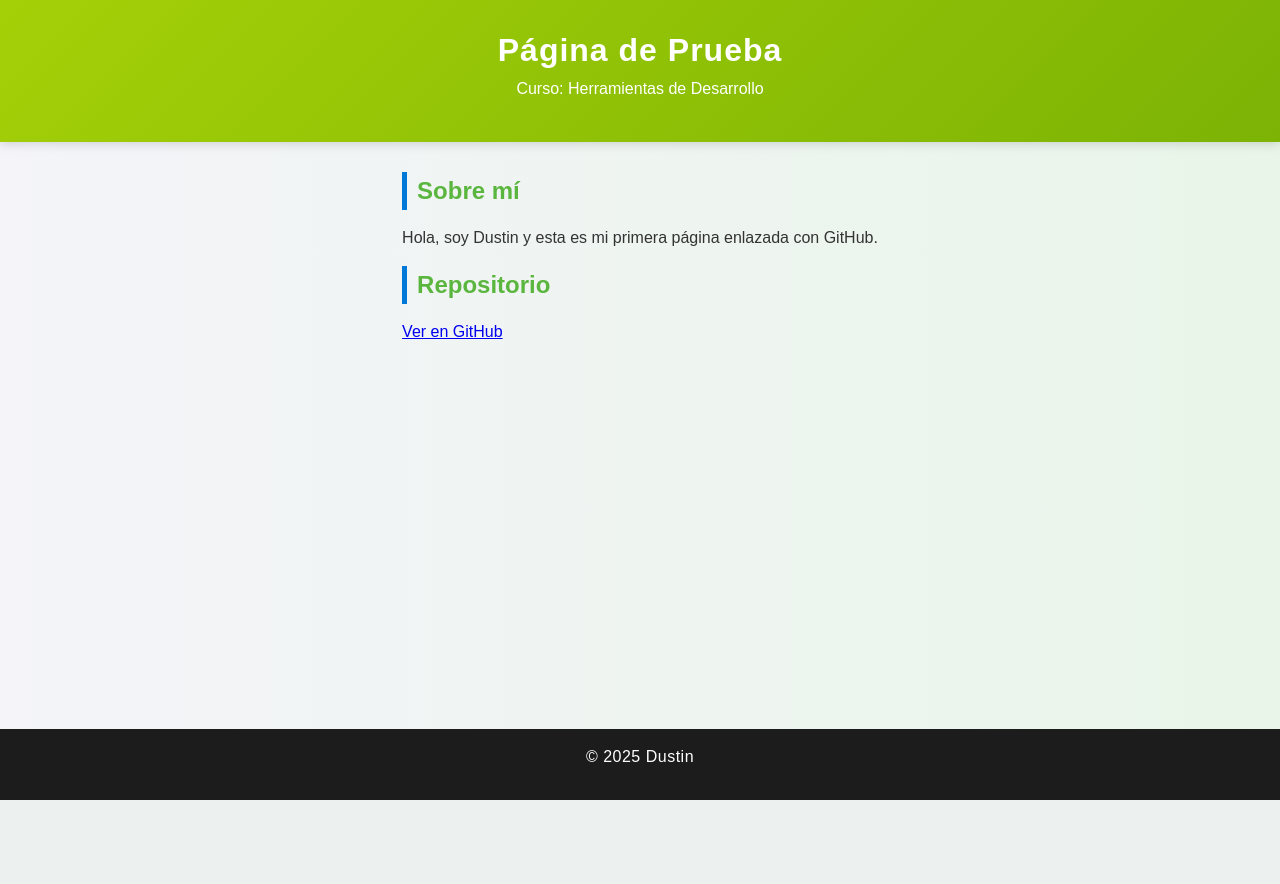
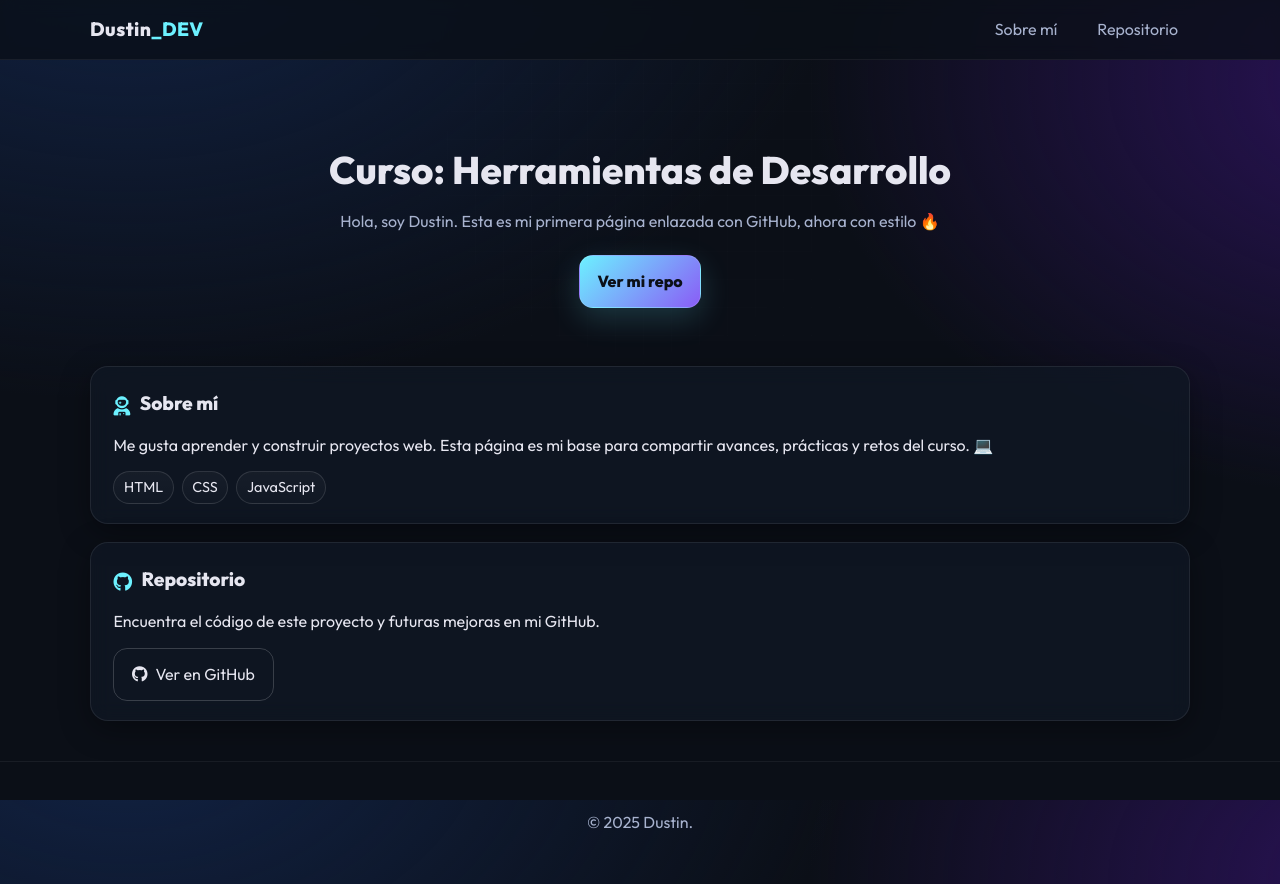
Before and after one commit to Dustin200309/pro, a PHP site: page / in a window 1280 px wide. Before the commit the page ends 800 px from the top, so only its background shows below. Run offline with PHP 8.4, Linux system fonts and the light colour scheme.

Commit message:
Mejoras en index.html y style.css: diseño gamer y botón volver arriba

```diff
--- a/index.html
+++ b/index.html
@@ -1,30 +1,90 @@
 <!DOCTYPE html>
 <html lang="es">
 <head>
-  <meta charset="UTF-8">
-  <title>Mi Página de Prueba</title>
-  <link rel="stylesheet" href="style.css">
+  <meta charset="UTF-8" />
+  <meta name="viewport" content="width=device-width, initial-scale=1" />
+  <meta name="description" content="Página personal de Dustin con enlace a su repositorio en GitHub." />
+  <title>Mi Página de Prueba — Dustin</title>
+
+  <!-- Fuente e iconos -->
+  <link rel="preconnect" href="https://fonts.gstatic.com" crossorigin>
+  <link href="https://fonts.googleapis.com/css2?family=Outfit:wght@300;400;600;800&display=swap" rel="stylesheet">
+  <link rel="stylesheet" href="https://cdnjs.cloudflare.com/ajax/libs/font-awesome/6.5.0/css/all.min.css">
+
+  <link rel="icon" href="favicon.ico" type="image/x-icon">
+  <link rel="stylesheet" href="style.css" />
 </head>
 <body>
-  <header>
-    <h1>Página de Prueba </h1>
-    <p>Curso: Herramientas de Desarrollo</p>
+  <div class="bg-grid" aria-hidden="true"></div>
+  <header class="site-header">
+    <div class="container header-inner">
+      <h1 class="logo">Dustin<span>_DEV</span></h1>
+      <nav aria-label="principal">
+        <ul class="nav">
+          <li><a href="#sobre-mi">Sobre mí</a></li>
+          <li><a href="#repositorio">Repositorio</a></li>
+        </ul>
+      </nav>
+    </div>
   </header>
 
-  <main>
-    <section>
-      <h2>Sobre mí</h2>
-      <p>Hola, soy Dustin y esta es mi primera página enlazada con GitHub.</p>
+  <section class="hero">
+    <div class="container hero-inner">
+      <h2>Curso: Herramientas de Desarrollo</h2>
+      <p>Hola, soy Dustin. Esta es mi primera página enlazada con GitHub, ahora con estilo 🔥</p>
+      <a class="btn btn-primary" href="#repositorio">Ver mi repo</a>
+    </div>
+  </section>
+
+  <main class="container">
+    <section id="sobre-mi" class="card">
+      <div class="card-header">
+        <i class="fa-solid fa-user-astronaut"></i>
+        <h3>Sobre mí</h3>
+      </div>
+      <p>
+        Me gusta aprender y construir proyectos web. Esta página es mi base para compartir
+        avances, prácticas y retos del curso. 💻
+      </p>
+      <ul class="tags" aria-label="Tecnologías de interés">
+        <li>HTML</li><li>CSS</li><li>JavaScript</li>
+      </ul>
     </section>
 
-    <section>
-      <h2>Repositorio</h2>
-      <a href="https://github.com/Dustin200309/pro" target="_blank">Ver en GitHub</a>
+    <section id="repositorio" class="card">
+      <div class="card-header">
+        <i class="fa-brands fa-github"></i>
+        <h3>Repositorio</h3>
+      </div>
+      <p>Encuentra el código de este proyecto y futuras mejoras en mi GitHub.</p>
+      <a class="btn btn-ghost"
+         href="https://github.com/Dustin200309/pro"
+         target="_blank" rel="noopener noreferrer" aria-label="Abrir repositorio en una pestaña nueva">
+        <i class="fa-brands fa-github"></i> Ver en GitHub
+      </a>
     </section>
   </main>
 
-  <footer>
-    <p>&copy; 2025 Dustin</p>
+  <footer class="site-footer">
+    <div class="container">
+      <p>&copy; 2025 Dustin.</p>
+    </div>
   </footer>
+
+  <!-- Botón volver arriba -->
+  <button class="to-top" aria-label="Volver arriba">
+    <i class="fa-solid fa-arrow-up"></i>
+  </button>
+
+  <script>
+    // Accesible: muestra/oculta botón y hace scroll suave
+    const toTop = document.querySelector('.to-top');
+    const onScroll = () => {
+      if (window.scrollY > 300) toTop.classList.add('show');
+      else toTop.classList.remove('show');
+    };
+    toTop.addEventListener('click', () => window.scrollTo({ top: 0, behavior: 'smooth' }));
+    document.addEventListener('scroll', onScroll, { passive: true });
+  </script>
 </body>
 </html>
--- a/style.css
+++ b/style.css
@@ -1,73 +1,107 @@
-/* Reset básico */
-* {
-  margin: 0;
-  padding: 0;
-  box-sizing: border-box;
+/* ===== Variables & Reset ===== */
+:root{
+  --bg:#0b0f17;
+  --panel:#0f1724cc;
+  --text:#e6e6f0;
+  --muted:#a8b3cf;
+  --primary:#6cf1ff;      /* cian neón */
+  --accent:#8a5cf6;       /* violeta */
+  --ring: 0 0 0 2px color-mix(in srgb, var(--primary) 35%, transparent);
+  --radius: 18px;
+  --shadow: 0 8px 30px rgba(0,0,0,.35);
+}
+*{box-sizing:border-box}
+html,body{height:100%}
+body{
+  margin:0;
+  font-family:"Outfit",system-ui,-apple-system,Segoe UI,Roboto,Ubuntu,"Helvetica Neue",Arial;
+  background: radial-gradient(1200px 800px at 10% -10%, #112244 0%, transparent 60%),
+              radial-gradient(1000px 700px at 110% 10%, #2a1258 0%, transparent 60%),
+              var(--bg);
+  color:var(--text);
+  line-height:1.6;
 }
 
-body {
-  font-family: "Poppins", Arial, sans-serif;
-  background: linear-gradient(to right, #f4f4f9, #e9f5e9);
-  color: #333;
-  line-height: 1.6;
-  min-height: 100vh;
-  display: flex;
-  flex-direction: column;
+/* ===== Background Grid (decorativa) ===== */
+.bg-grid{
+  position:fixed; inset:0; pointer-events:none; opacity:.15;
+  background-image: linear-gradient(transparent 95%, rgba(255,255,255,.07) 95%),
+                    linear-gradient(90deg, transparent 95%, rgba(255,255,255,.07) 95%);
+  background-size: 28px 28px;
+  mask-image: radial-gradient(600px 600px at 50% 20%, black 20%, transparent 70%);
 }
 
-/* Header */
-header {
-  background: linear-gradient(135deg, #a4d007, #7cb305);
-  color: white;
-  text-align: center;
-  padding: 25px 15px;
-  box-shadow: 0 2px 10px rgba(0,0,0,0.15);
+/* ===== Layout ===== */
+.container{width:min(1100px, 92%); margin-inline:auto}
+.site-header{position:sticky; top:0; z-index:50; backdrop-filter:saturate(120%) blur(8px); background:#0b0f17cc; border-bottom:1px solid rgba(255,255,255,.06)}
+.header-inner{display:flex; align-items:center; justify-content:space-between; padding:14px 0}
+.logo{font-size:1.2rem; letter-spacing:.5px; margin:0}
+.logo span{color:var(--primary)}
+.nav{display:flex; gap:1rem; list-style:none; padding:0; margin:0}
+.nav a{color:var(--muted); text-decoration:none; padding:.5rem .75rem; border-radius:10px}
+.nav a:hover, .nav a:focus-visible{outline:none; color:var(--text); box-shadow:var(--ring)}
+
+.hero{
+  padding:80px 0 40px;
+  text-align:center;
+}
+.hero-inner h2{font-size:clamp(1.6rem, 1.2rem + 2vw, 2.4rem); margin:0 0 .5rem}
+.hero-inner p{color:var(--muted); margin:.25rem 0 1.25rem}
+.btn{
+  display:inline-flex; align-items:center; gap:.5rem;
+  padding:.8rem 1.1rem; border-radius:14px; text-decoration:none; cursor:pointer;
+  transition:transform .15s ease, box-shadow .2s ease;
+  border:1px solid rgba(255,255,255,.12);
+}
+.btn:hover{transform:translateY(-1px)}
+.btn:active{transform:translateY(0)}
+.btn-primary{
+  background: linear-gradient(135deg, var(--primary), var(--accent));
+  color:#0b0f17; font-weight:700; box-shadow: 0 10px 30px rgba(108,241,255,.18);
+}
+.btn-ghost{
+  background:transparent; color:var(--text);
+  border-color: rgba(255,255,255,.18);
 }
 
-header h1 {
-  font-size: 2rem;
-  letter-spacing: 1px;
+/* ===== Cards ===== */
+.card{
+  backdrop-filter: blur(10px) saturate(120%);
+  background: var(--panel);
+  border: 1px solid rgba(255,255,255,.08);
+  border-radius: var(--radius);
+  padding: 1.2rem 1.4rem;
+  margin: 18px 0;
+  box-shadow: var(--shadow);
+}
+.card-header{display:flex; align-items:center; gap:.6rem; margin-bottom:.4rem}
+.card-header i{font-size:1.2rem; color:var(--primary)}
+.card h3{margin:.1rem 0 .5rem 0; font-size:1.2rem}
+.card p{margin:.25rem 0 .8rem 0; color:var(--text)}
+.tags{display:flex; flex-wrap:wrap; gap:.5rem; list-style:none; padding:0; margin:.2rem 0 0}
+.tags li{
+  font-size:.9rem; color:var(--text);
+  border:1px solid rgba(255,255,255,.12);
+  padding:.25rem .6rem; border-radius:999px;
+  background: linear-gradient(180deg, rgba(255,255,255,.04), rgba(255,255,255,.02));
 }
 
-/* Contenido principal */
-main {
-  flex: 1;
-  padding: 30px 20px;
-  max-width: 1100px;
-  margin: auto;
+/* ===== Footer ===== */
+.site-footer{margin-top:40px; padding:32px 0; border-top:1px solid rgba(255,255,255,.06); color:var(--muted); text-align:center}
+
+/* ===== Volver arriba ===== */
+.to-top{
+  position:fixed; right:16px; bottom:16px; border:0;
+  width:44px; height:44px; border-radius:50%;
+  display:grid; place-items:center; opacity:0; pointer-events:none;
+  background:linear-gradient(135deg, var(--primary), var(--accent));
+  color:#0b0f17; box-shadow:var(--shadow); transition:opacity .2s ease, transform .2s ease;
 }
+.to-top.show{opacity:1; pointer-events:auto}
+.to-top:hover{transform:translateY(-2px)}
+.to-top i{font-size:1rem}
 
-h2 {
-  color: #5bb63f;
-  margin-bottom: 15px;
-  font-size: 1.5rem;
-  border-left: 5px solid #0078D7;
-  padding-left: 10px;
+/* ===== Accesibilidad / Motion ===== */
+@media (prefers-reduced-motion: reduce){
+  *{animation:none!important; transition:none!important}
 }
-
-p {
-  margin-bottom: 15px;
-  font-size: 1rem;
-}
-
-/* Footer */
-footer {
-  background: #1c1c1c;
-  color: #fff;
-  text-align: center;
-  padding: 15px;
-  margin-top: auto;
-  font-size: 0.9rem;
-  letter-spacing: 0.5px;
-}
-
-footer a {
-  color: #cbea76;
-  text-decoration: none;
-  margin: 0 8px;
-  transition: color 0.3s;
-}
-
-footer a:hover {
-  color: #a4d007;
-}
```
